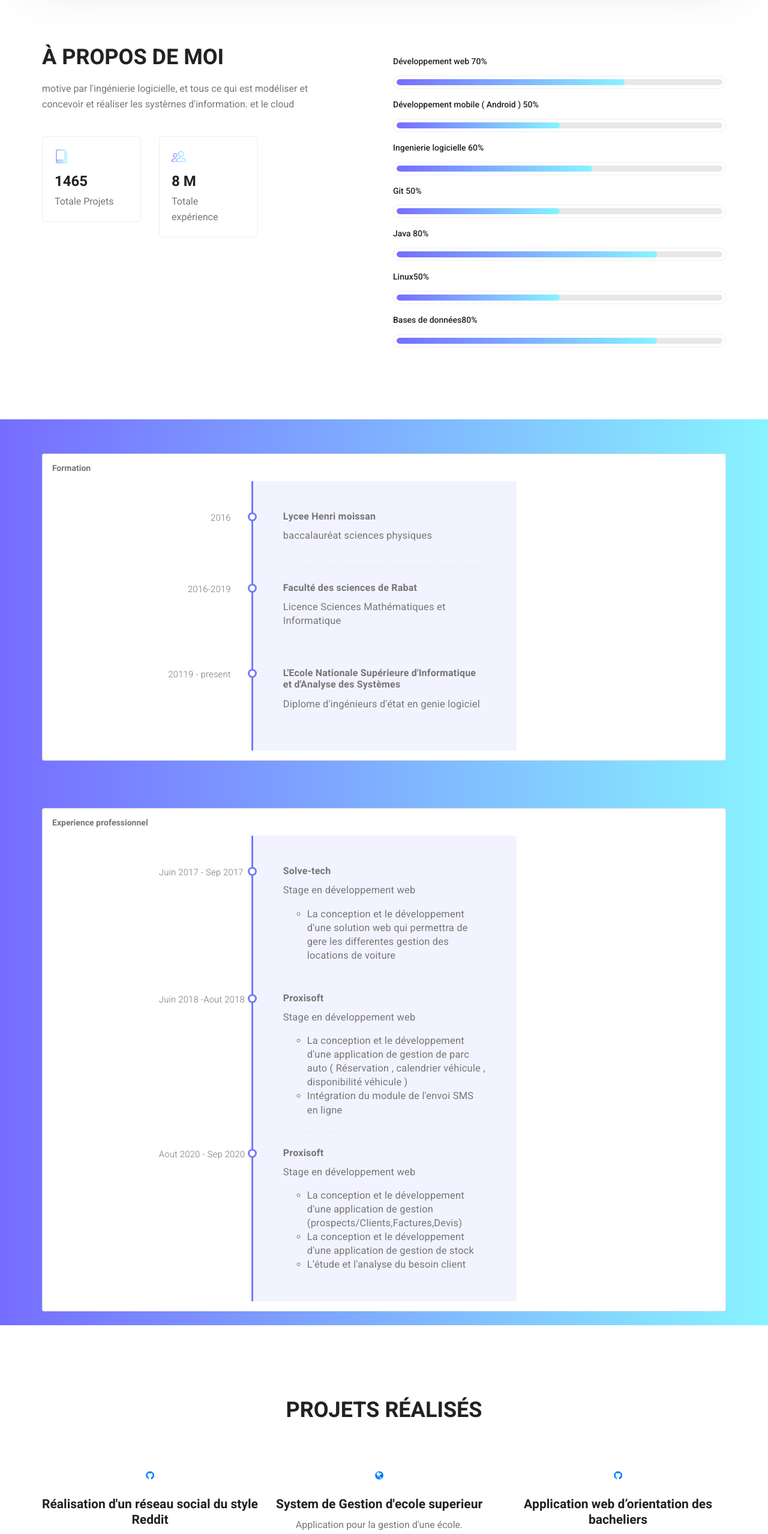
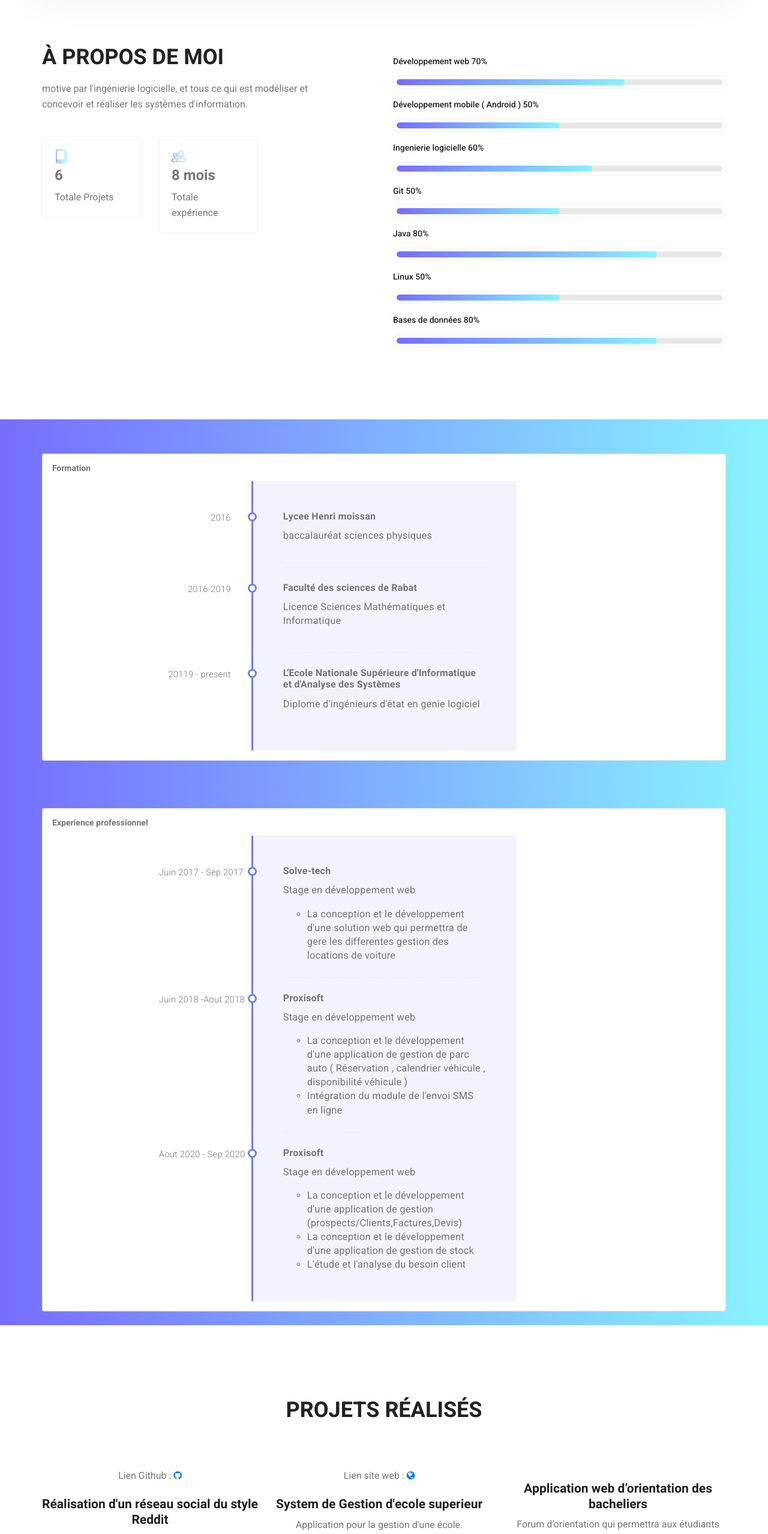
Before and after one commit to younesselabbadi/example_git, a plain HTML site: page index.html in a window 1280 px wide. Shown: the part 1060-3617 px from the top of the page at 60% size. Drawn offline with Linux system fonts and the light colour scheme.

Commit message:
Changing some things in the syle

```diff
--- a/css/style.css
+++ b/css/style.css
@@ -44,6 +44,8 @@ Table of Content:
 @import url("https://fonts.googleapis.com/css?family=Heebo:300,400,700,900|Roboto:300,400,500,700");
 /*---------------------------------------------------- */
 /*----------------------------------------------------*/
+
+
 .list {
   list-style: none;
   margin: 0px;
@@ -60,7 +62,8 @@ a {
   margin: 0px; }
 
 body {
-  margin: 0 !important ;
+  margin-right: 0% !important ;
+  width:100%  !important;
   line-height: 26px;
   font-size: 16px;
   font-family: "Roboto", sans-serif;
@@ -2999,7 +3002,7 @@ h6 {
   .copy_right_text p a {
     color: #766dff; }
 
-    body{margin-top:20px;}
+
 .timeline {
     border-left: 3px solid #727cf5;
     border-bottom-right-radius: 4px;
--- a/index.html
+++ b/index.html
@@ -63,19 +63,19 @@
         			<div class="col-lg-6">
         				<div class="welcome_text">
         					<h4>à propos de moi</h4>
-        					<p>motive par l'ingénierie logicielle, et tous ce qui est modéliser et concevoir et réaliser les systèmes d'information. et le cloud </p>
+        					<p>motive par l'ingénierie logicielle, et tous ce qui est modéliser et concevoir et réaliser les systèmes d'information.</p>
         					<div class="row">
         						<div class="col-md-4">
         							<div class="wel_item">
         								<i class="lnr lnr-book"></i>
-        								<h4>1465</h4>
+        								<h3>6</h3>
         								<p>Totale Projets</p>
         							</div>
         						</div>
         						<div class="col-md-4">
         							<div class="wel_item">
         								<i class="lnr lnr-users"></i>
-        								<h4>8 M</h4>
+        								<h3>8 mois </h3>
         								<p>Totale expérience</p>
         							</div>
         						</div>
@@ -94,7 +94,7 @@
 									</div>
 								</div>
 								<div class="skill_item">
-									<h4>Développement mobile ( Android ) <span class="counter">50</span>%</h4>
+									<h4>Développement mobile ( Android ) <span class="counter"> 50</span>%</h4>
 									<div class="progress_br">
 										<div class="progress">
 											<div class="progress-bar" role="progressbar" aria-valuenow="50" aria-valuemin="0" aria-valuemax="100"></div>
@@ -102,7 +102,7 @@
 									</div>
 								</div>
 								<div class="skill_item">
-									<h4>Ingenierie logicielle <span class="counter">60</span>%</h4>
+									<h4>Ingenierie logicielle <span class="counter"> 60</span>%</h4>
 									<div class="progress_br">
 										<div class="progress">
 											<div class="progress-bar" role="progressbar" aria-valuenow="60" aria-valuemin="0" aria-valuemax="100"></div>
@@ -110,7 +110,7 @@
 									</div>
 								</div>
 								<div class="skill_item">
-									<h4>Git <span class="counter">50</span>%</h4>
+									<h4>Git <span class="counter"> 50</span>%</h4>
 									<div class="progress_br">
 										<div class="progress">
 											<div class="progress-bar" role="progressbar" aria-valuenow="50" aria-valuemin="0" aria-valuemax="100"></div>
@@ -118,7 +118,7 @@
 									</div>
 								</div>
 								<div class="skill_item">
-									<h4>Java <span class="counter">80</span>%</h4>
+									<h4>Java <span class="counter"> 80</span>%</h4>
 									<div class="progress_br">
 										<div class="progress">
 											<div class="progress-bar" role="progressbar" aria-valuenow="80" aria-valuemin="0" aria-valuemax="100"></div>
@@ -126,7 +126,7 @@
 									</div>
 								</div>
 								<div class="skill_item">
-									<h4>Linux<span class="counter">50</span>%</h4>
+									<h4>Linux <span class="counter"> 50</span>%</h4>
 									<div class="progress_br">
 										<div class="progress">
 											<div class="progress-bar" role="progressbar" aria-valuenow="50" aria-valuemin="0" aria-valuemax="100"></div>
@@ -134,7 +134,7 @@
 									</div>
 								</div>
 								<div class="skill_item">
-									<h4>Bases de données<span class="counter">80</span>%</h4>
+									<h4>Bases de données <span class="counter"> 80</span>%</h4>
 									<div class="progress_br">
 										<div class="progress">
 											<div class="progress-bar" role="progressbar" aria-valuenow="80" aria-valuemin="0" aria-valuemax="100"></div>
@@ -189,7 +189,6 @@
 				<div class="row">
 					<div class="col-md-12">
 						<div class="card">
-
 							<div class="card-body">
 								<h6 class="card-title">Experience professionnel</h6>
 								<div id="content">
@@ -243,7 +242,7 @@
         			<div class="col-lg-4 col-md-4 col-sm-6 brand creative">
         				<div class="h_gallery_item">
         					<div class="g_item_text">
-								<a href="https://github.com/fimtow/projet-jee"><i class="fa fa-github"></i></a>
+								Lien Github :	<a  href="https://github.com/fimtow/projet-jee"><i class="fa fa-github"></i></a>
         						<h4>Réalisation d'un réseau social du style Reddit</h4>
         						<p>Projet de création de forum d'échange et d'événements en utilisant JEE</p>
         					</div>
@@ -252,7 +251,7 @@
         			<div class="col-lg-4 col-md-4 col-sm-6 brand creative">
         				<div class="h_gallery_item">
         					<div class="g_item_text">
-								<a href="https://apex.oracle.com/pls/apex/othws/r/gestion-d-%C3%A9cole/login?session=114023114068603"><i class="fa fa-globe"></i></a>
+								Lien site web :	<a href="https://apex.oracle.com/pls/apex/othws/r/gestion-d-%C3%A9cole/login?session=114023114068603"><i class="fa fa-globe"></i></a>
         						<h4>System de Gestion d'ecole superieur</h4>
         						<p>Application pour la gestion d'une école.</p>
         					</div>
@@ -261,7 +260,6 @@
         			<div class="col-lg-4 col-md-4 col-sm-6 brand creative">
         				<div class="h_gallery_item">
         					<div class="g_item_text">
-								<a href="#"><i class="fa fa-github"></i></a>
         						<h4>Application web d’orientation des bacheliers</h4>
         						<p>Forum d’orientation qui permettra aux étudiants des lycéens marocains d’échanger les informations sur les écoles,les branches avec un réseau qui contient des encadrants et associations des écoles et d’autre étudiants.</p>
         					</div>
@@ -270,7 +268,7 @@
         			<div class="col-lg-4 col-md-4 col-sm-6 brand creative">
         				<div class="h_gallery_item">
         					<div class="g_item_text">
-								<a href="#"><i class="fa fa-github"></i></a>
+
         						<h4>Jeu motus</h4>
         						<p>Jeu qui demande a l utilisateur de deviner un mot proposé et qui determine l’existence des caractères entrée et si le mot est correcte
 									Outils : langage C et bibliothèque des interface graphique SDL et SDL_ttf</p>
@@ -280,7 +278,7 @@
         			<div class="col-lg-4 col-md-4 col-sm-6 brand creative">
         				<div class="h_gallery_item">
         					<div class="g_item_text">
-								<a href="https://agence.rak.ma/rak/"><i class="fa fa-globe"></i></a>
+								Lien site web :	<a href="https://agence.rak.ma/rak/"><i class="fa fa-globe"></i></a>
         						<h4>La refonte de l’application web de la rak kenitra</h4>
         						<p>La refonte de application web de la société rak kenitra en utilisant symfony et (html,css,javascript,angularJS)</p>
         					</div>
@@ -289,7 +287,7 @@
         			<div class="col-lg-4 col-md-4 col-sm-6 brand creative">
         				<div class="h_gallery_item">
         					<div class="g_item_text">
-								<a href="#"><i class="fa fa-github"></i></a>
+
         						<h4>Projet de fin d’etude</h4>
         						<p>Conception et la réalisation d’un logiciel qui permet la gestion des rendez-vous et des patients et l edition des rapports et des certificats médicaux en utilisation python et mongo DB</p>
         					</div>
```
